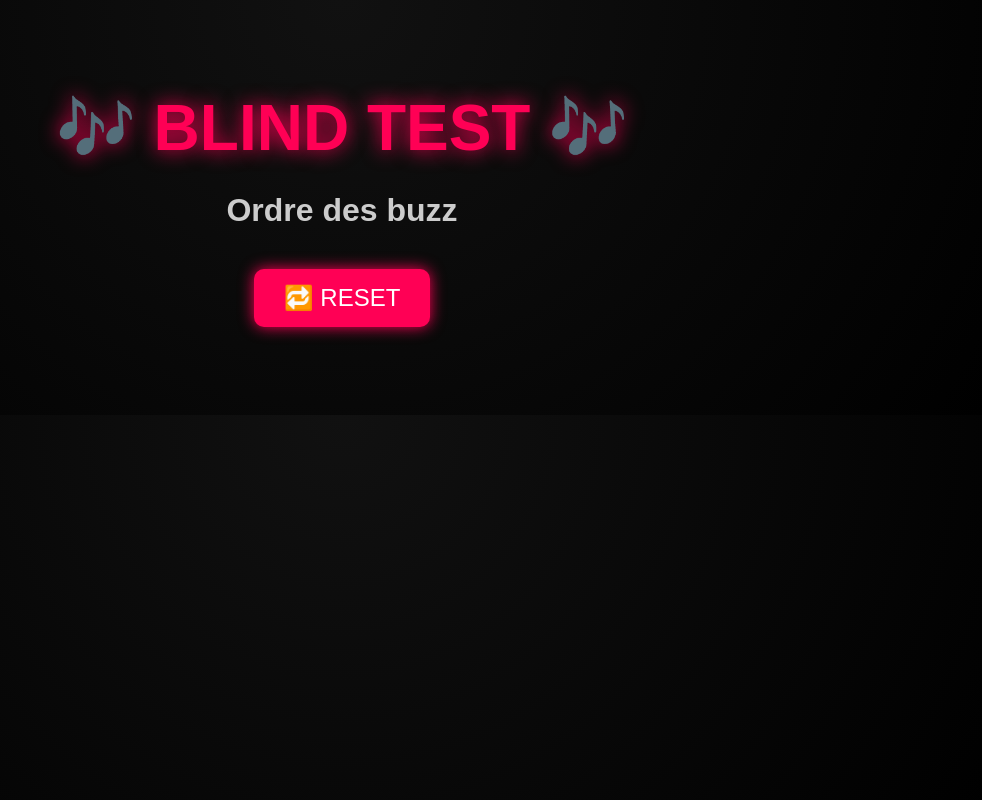
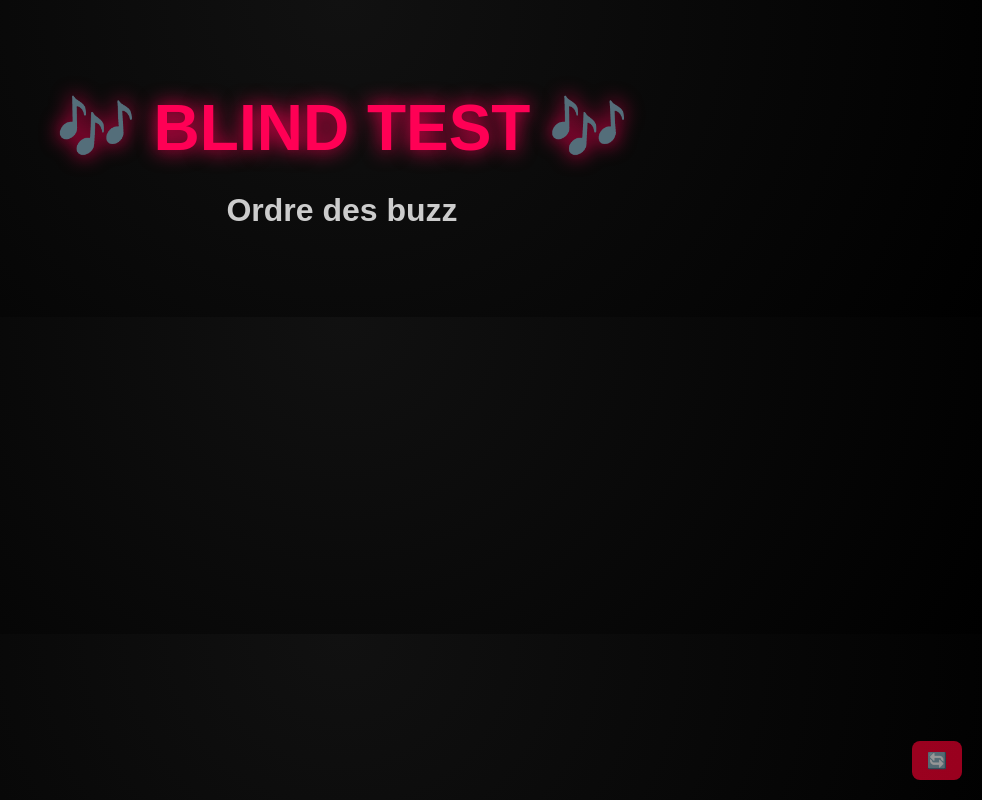
Before and after one commit to blindtest-bar/blind-test, a website: page public/dj.html in a window 1280 px wide. Shown: the whole page, without its empty margins (298-1280 px from the left). Drawn offline with nearby package versions, Linux system fonts and the light colour scheme; no server answers.

Commit message:
Fix DJ reset button position

```diff
--- a/public/dj.html
+++ b/public/dj.html
@@ -71,19 +71,41 @@
       }
     }
      button {
-  font-size: 1.5em;
-  padding: 15px 30px;
-  margin-bottom: 40px;
+  position: fixed;
+  bottom: 20px;
+  right: 20px;
+  font-size: 1em;
+  padding: 10px 15px;
+  background: #ff0033;
+  color: white;
   border: none;
-  border-radius: 10px;
-  background: #ff0055;
+  border-radius: 8px;
+  cursor: pointer;
+  opacity: 0.7;
+}
+
+button:hover {
+  opacity: 1;
+}
+.reset-btn {
+  position: fixed;
+  bottom: 20px;
+  right: 20px;
+  font-size: 1em;
+  padding: 10px 15px;
+  background: #ff0033;
   color: white;
+  border: none;
+  border-radius: 8px;
   cursor: pointer;
-  box-shadow: 0 0 15px #ff0055;
+  opacity: 0.6;
+  z-index: 9999;
 }
-button:hover {
-  background: #ff3366;
+
+.reset-btn:hover {
+  opacity: 1;
 }
+
   </style>
 
 
@@ -95,7 +117,7 @@ button:hover {
 
   <h1>🎶 BLIND TEST 🎶</h1>
   <h2>Ordre des buzz</h2>
-<button onclick="resetBuzz()">🔁 RESET</button>
+<button class="reset-btn" onclick="resetBuzz()">🔄</button>
 
   <ol id="buzzList"></ol>
 
```
